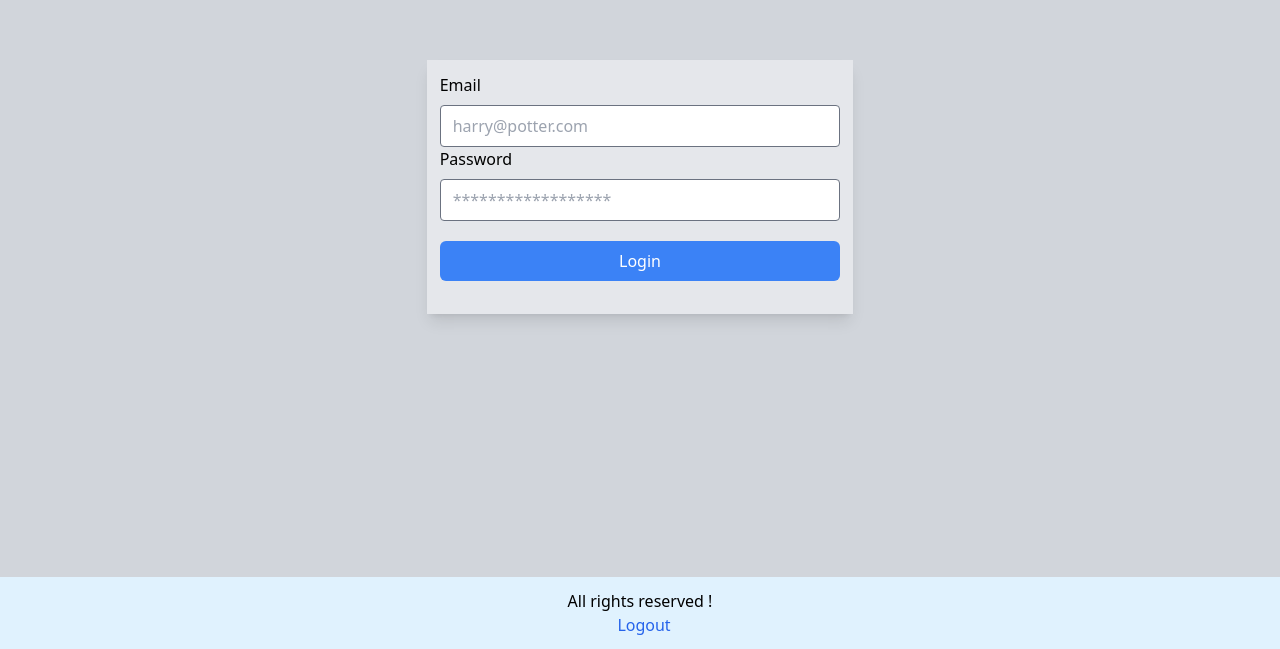
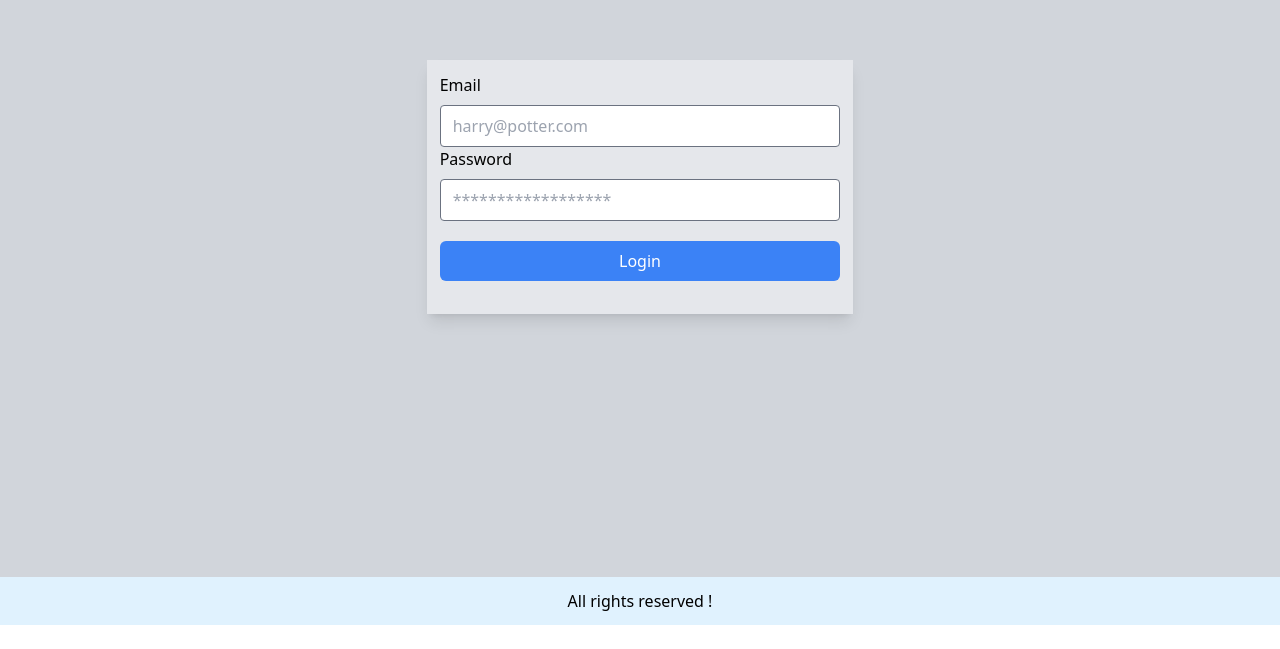
Before and after one commit to theskdhakal/ts_blog_site, a React (Create React App) app: page /login in a window 1280 px wide. Shown: the part 378-1027 px from the top of the page. After the commit the page ends 1003 px from the top, so only its background shows below. Built offline with nearby package versions, Linux system fonts and the light colour scheme.

Commit message:
userId used to conditionally render the logout button

```diff
--- a/src/components/layout/Footer.tsx
+++ b/src/components/layout/Footer.tsx
@@ -1,10 +1,12 @@
 import { useAppDispatch, useAppSelector } from "../../hooks";
 import { setUser } from "../../pages/login-register/userSlice";
 import { persistor } from "../../store";
+import { pulledUser } from "./Header";
 
 const Footer = () => {
   const dispatch = useAppDispatch();
   const { user } = useAppSelector((state) => state.userInfo);
+  const { _id } = user as pulledUser;
 
   const handleOnLogout = () => {
     //remove from persist
@@ -20,7 +22,7 @@ const Footer = () => {
     <div className="text-center py-3 bg-sky-100  w-full">
       <h4>All rights reserved !</h4>
 
-      {user && (
+      {_id && (
         <button onClick={handleOnLogout} className="ml-2 text-blue-600">
           Logout
         </button>
```
